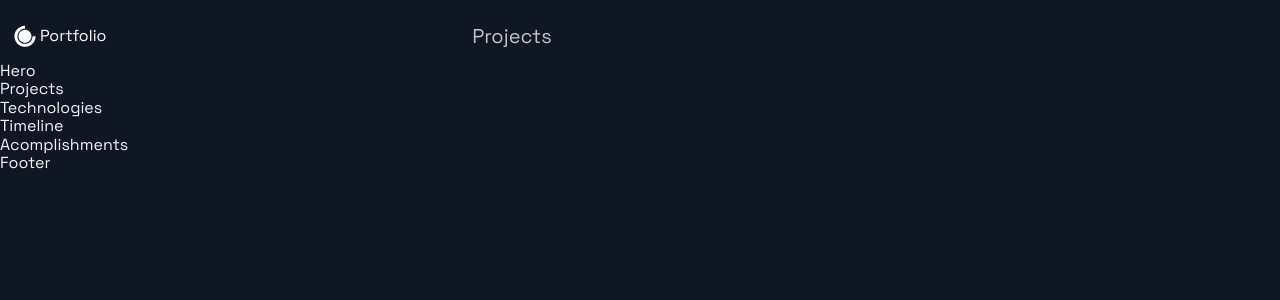
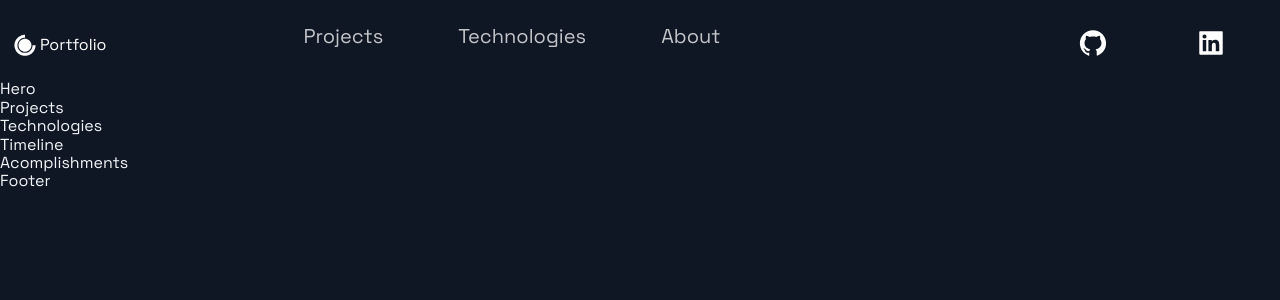
Before and after one commit to dmitridrozdov/portfolio-website, a Next.js app: page / in a window 1280 px wide. Shown: the top 300 px of the page. Built offline with nearby package versions, Linux system fonts and the light colour scheme.

Commit message:
Update Header.js

```diff
--- a/src/components/Header/Header.js
+++ b/src/components/Header/Header.js
@@ -20,7 +20,25 @@
           <NavLink>Projects</NavLink>
         </Link>
       </li>
+      <li>
+        <Link href='#tech'>
+          <NavLink>Technologies</NavLink>
+        </Link>
+      </li>
+      <li>
+        <Link href='#about'>
+          <NavLink>About</NavLink>
+        </Link>
+      </li>
     </Div2>
+    <Div3>
+      <SocialIcons hrep='https://github.com'>
+        <AiFillGithub size='3rem' />
+      </SocialIcons>
+      <SocialIcons hrep='https://linkedin.com'>
+        <AiFillLinkedin size='3rem' />
+      </SocialIcons>
+    </Div3>
   </Container>
 );
 
```
